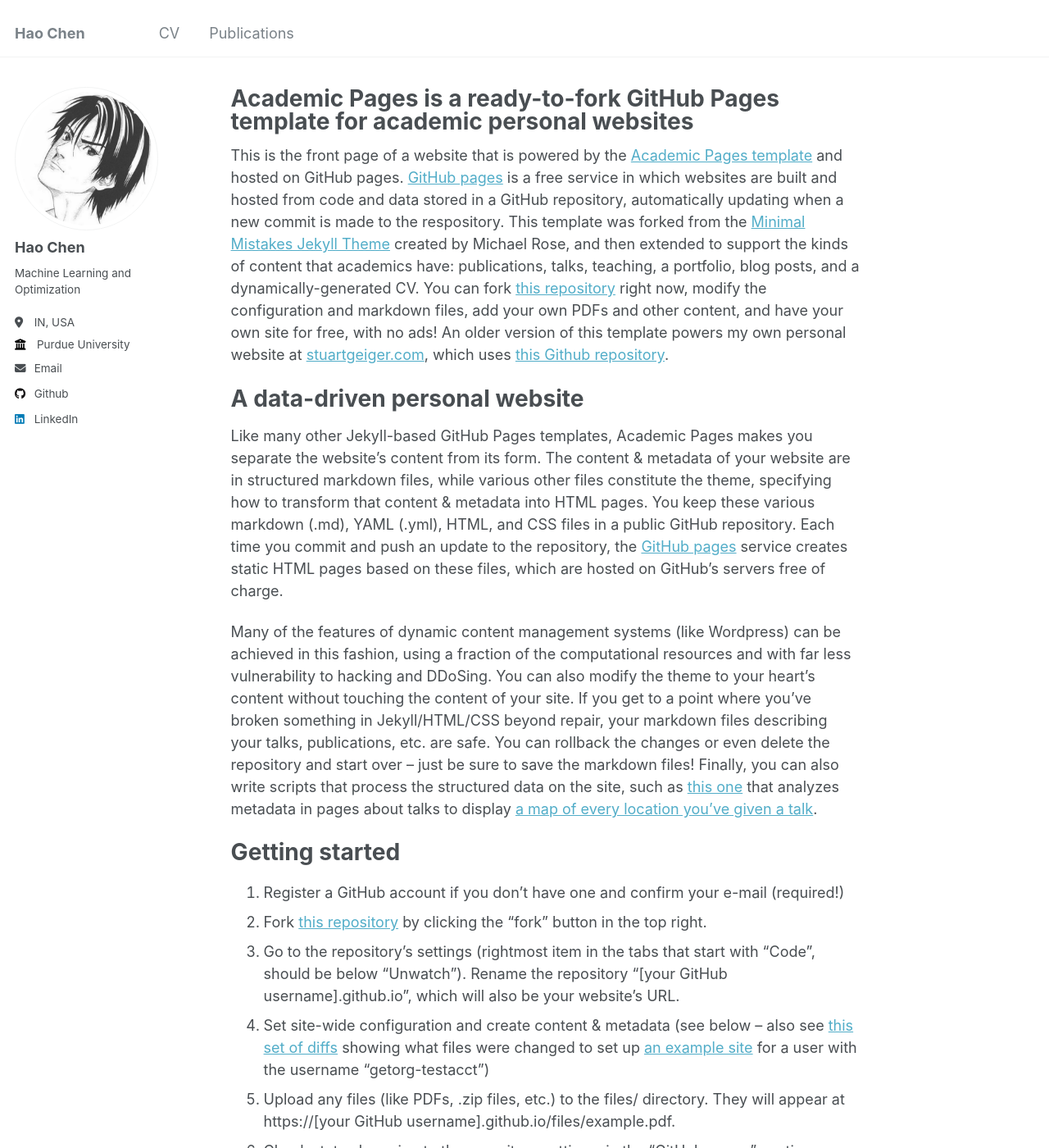
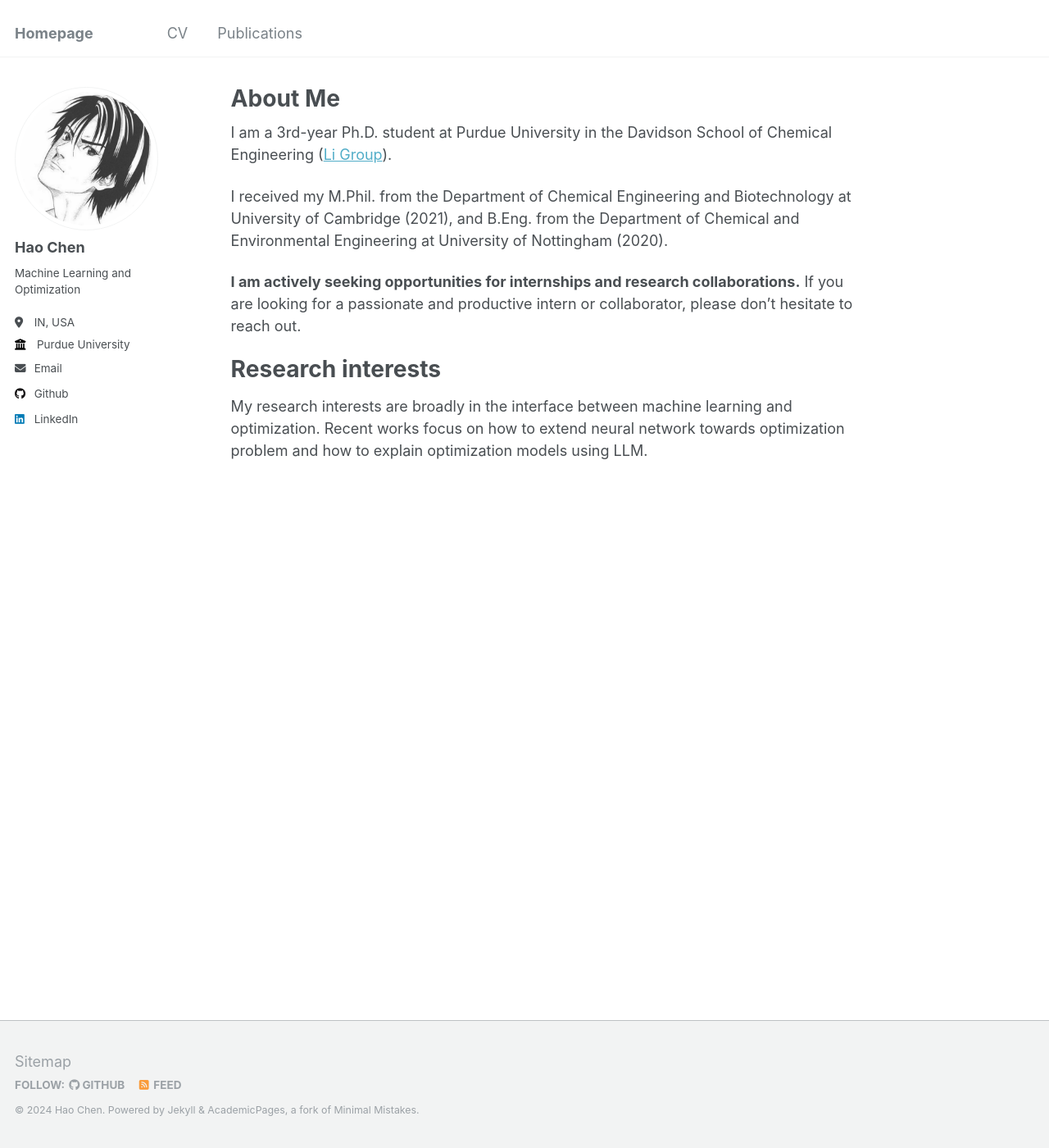
Before and after one commit to GeraltSHEN/Gin-Hao-Chen, a Jekyll site: the page built from _pages/about.md, in a window 1280 px wide and 1400 px high. Shown: the whole window at 82% size. Built offline with Jekyll 4.4.1, drawn with Linux system fonts in a browser that asks for light colours; some of the changed text lies outside the part shown.

Commit message:
update about me

```diff
--- a/_config.yml
+++ b/_config.yml
@@ -8,7 +8,7 @@
 
 # Basic Site Settings
 locale                   : "en-US"
-title                    : "Hao Chen"
+title                    : "Homepage"
 title_separator          : "-"
 name                     : &name "Hao Chen"
 description              : &description "personal description"
--- a/_layouts/single.html
+++ b/_layouts/single.html
@@ -48,13 +48,13 @@
         {{ content }}
 
         {% if page.citation and page.paperurl and page.slidesurl %}
-          <p style="font-size: smaller">citation: {{ page.citation }}<br /><a href="{{ page.paperurl }}">Download Paper</a> | <a href="{{ page.slidesurl }}">Download Slides</a></p>
+          <p style="font-size: smaller">{{ page.citation }}<br /><a href="{{ page.paperurl }}">Download Paper</a> | <a href="{{ page.slidesurl }}">Download Slides</a></p>
         {% elsif page.citation and page.paperurl %}
-          <p style="font-size: smaller">citation: {{ page.citation }}<br /><a href="{{ page.paperurl }}">Download Paper</a></p>
+          <p style="font-size: smaller">{{ page.citation }}<br /><a href="{{ page.paperurl }}">Download Paper</a></p>
         {% elsif page.citation and page.slidesurl %}
-          <p style="font-size: smaller">citation: {{ page.citation }}<br /><a href="{{ page.slidesurl }}">Download Slides</a></p>
+          <p style="font-size: smaller">{{ page.citation }}<br /><a href="{{ page.slidesurl }}">Download Slides</a></p>
         {% elsif page.citation %}
-          <p style="font-size: smaller">citation: {{ page.citation }}</p>
+          <p style="font-size: smaller">{{ page.citation }}</p>
         {% elsif page.slidesurl %}
           <p style="font-size: smaller"><a href="{{ page.slidesurl }}">Download Slides</a></p>
         {% endif %}
--- a/_pages/about.md
+++ b/_pages/about.md
@@ -1,21 +1,22 @@
 ---
 permalink: /
-title: "Academic Pages is a ready-to-fork GitHub Pages template for academic personal websites"
+title: "About Me"
 author_profile: true
 redirect_from:
   - /about/
   - /about.html
 ---
 
-This is the front page of a website that is powered by the [Academic Pages template](https://github.com/academicpages/academicpages.github.io) and hosted on GitHub pages. [GitHub pages](https://pages.github.com) is a free service in which websites are built and hosted from code and data stored in a GitHub repository, automatically updating when a new commit is made to the respository. This template was forked from the [Minimal Mistakes Jekyll Theme](https://mmistakes.github.io/minimal-mistakes/) created by Michael Rose, and then extended to support the kinds of content that academics have: publications, talks, teaching, a portfolio, blog posts, and a dynamically-generated CV. You can fork [this repository](https://github.com/academicpages/academicpages.github.io) right now, modify the configuration and markdown files, add your own PDFs and other content, and have your own site for free, with no ads! An older version of this template powers my own personal website at [stuartgeiger.com](http://stuartgeiger.com), which uses [this Github repository](https://github.com/staeiou/staeiou.github.io).
+I am a 3rd-year Ph.D. student at Purdue University in the Davidson School of Chemical Engineering ([Li Group](https://canli1.github.io)).
 
-A data-driven personal website
-======
-Like many other Jekyll-based GitHub Pages templates, Academic Pages makes you separate the website's content from its form. The content & metadata of your website are in structured markdown files, while various other files constitute the theme, specifying how to transform that content & metadata into HTML pages. You keep these various markdown (.md), YAML (.yml), HTML, and CSS files in a public GitHub repository. Each time you commit and push an update to the repository, the [GitHub pages](https://pages.github.com/) service creates static HTML pages based on these files, which are hosted on GitHub's servers free of charge.
+I received my M.Phil. from the Department of Chemical Engineering and Biotechnology at University of Cambridge (2021), and B.Eng. from the Department of Chemical and Environmental Engineering at University of Nottingham (2020).
 
-Many of the features of dynamic content management systems (like Wordpress) can be achieved in this fashion, using a fraction of the computational resources and with far less vulnerability to hacking and DDoSing. You can also modify the theme to your heart's content without touching the content of your site. If you get to a point where you've broken something in Jekyll/HTML/CSS beyond repair, your markdown files describing your talks, publications, etc. are safe. You can rollback the changes or even delete the repository and start over -- just be sure to save the markdown files! Finally, you can also write scripts that process the structured data on the site, such as [this one](https://github.com/academicpages/academicpages.github.io/blob/master/talkmap.ipynb) that analyzes metadata in pages about talks to display [a map of every location you've given a talk](https://academicpages.github.io/talkmap.html).
+**I am actively seeking opportunities for internships and research collaborations.** If you are looking for a passionate and productive intern or collaborator, please don't hesitate to reach out.
 
-Getting started
+# Research interests
+My research interests are broadly in the interface between machine learning and optimization. Recent works focus on how to extend neural network towards optimization problem and how to explain optimization models using LLM.
+
+<!-- Getting started
 ======
 1. Register a GitHub account if you don't have one and confirm your e-mail (required!)
 1. Fork [this repository](https://github.com/academicpages/academicpages.github.io) by clicking the "fork" button in the top right.
@@ -42,8 +43,8 @@
 Many people use a git client to create files on their local computer and then push them to GitHub's servers. If you are not familiar with git, you can directly edit these configuration and markdown files directly in the github.com interface. Navigate to a file (like [this one](https://github.com/academicpages/academicpages.github.io/blob/master/_talks/2012-03-01-talk-1.md) and click the pencil icon in the top right of the content preview (to the right of the "Raw | Blame | History" buttons). You can delete a file by clicking the trashcan icon to the right of the pencil icon. You can also create new files or upload files by navigating to a directory and clicking the "Create new file" or "Upload files" buttons.
 
 Example: editing a markdown file for a talk
-![Editing a markdown file for a talk](/images/editing-talk.png)
+![Editing a markdown file for a talk](/images/editing-talk.png) -->
 
-For more info
+<!-- For more info
 ------
-More info about configuring Academic Pages can be found in [the guide](https://academicpages.github.io/markdown/). The [guides for the Minimal Mistakes theme](https://mmistakes.github.io/minimal-mistakes/docs/configuration/) (which this theme was forked from) might also be helpful.
+More info about configuring Academic Pages can be found in [the guide](https://academicpages.github.io/markdown/). The [guides for the Minimal Mistakes theme](https://mmistakes.github.io/minimal-mistakes/docs/configuration/) (which this theme was forked from) might also be helpful. -->
```
Also changed, not shown: _publications/2024KKThPINN.md (+2 -2 lines), _publications/2024OptiChat.md (+1 -1 lines).
